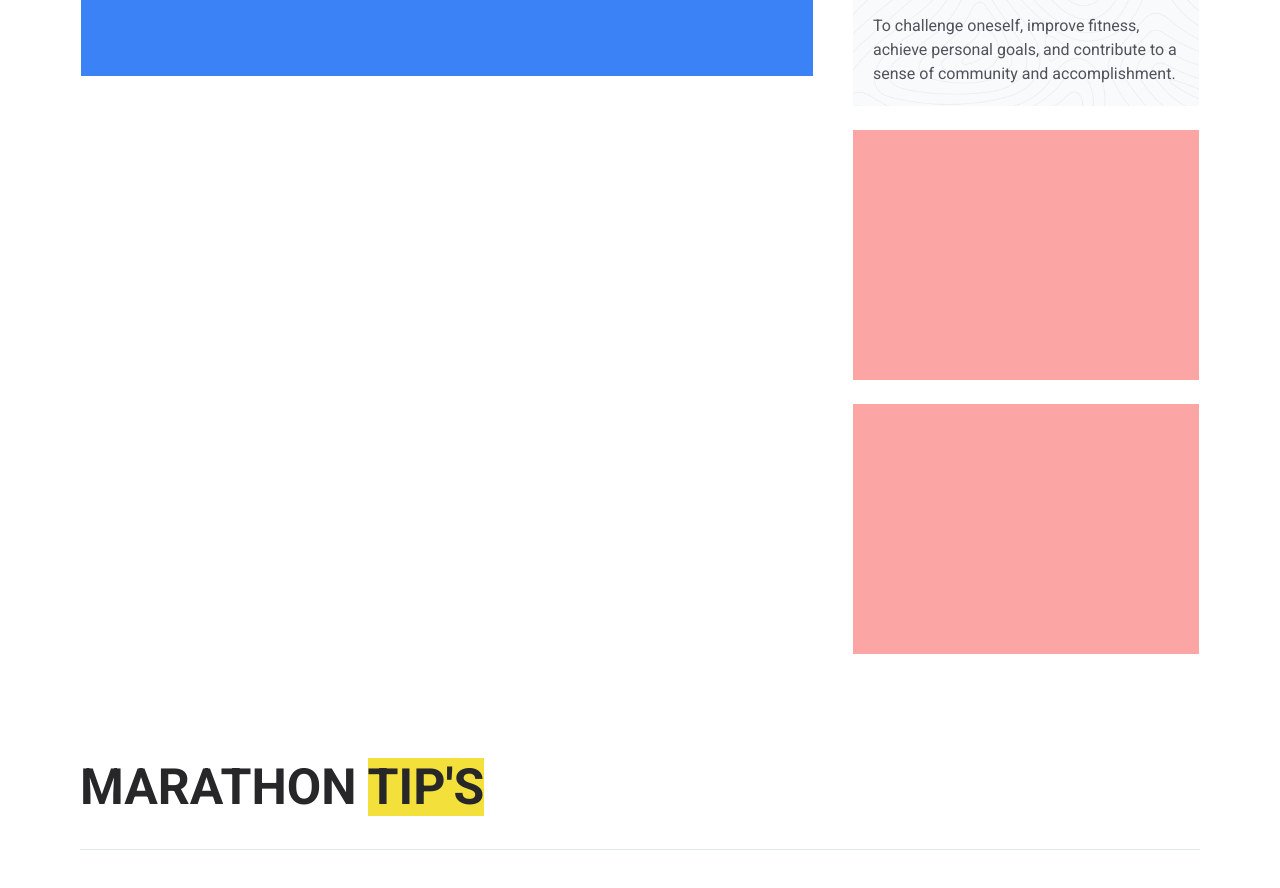
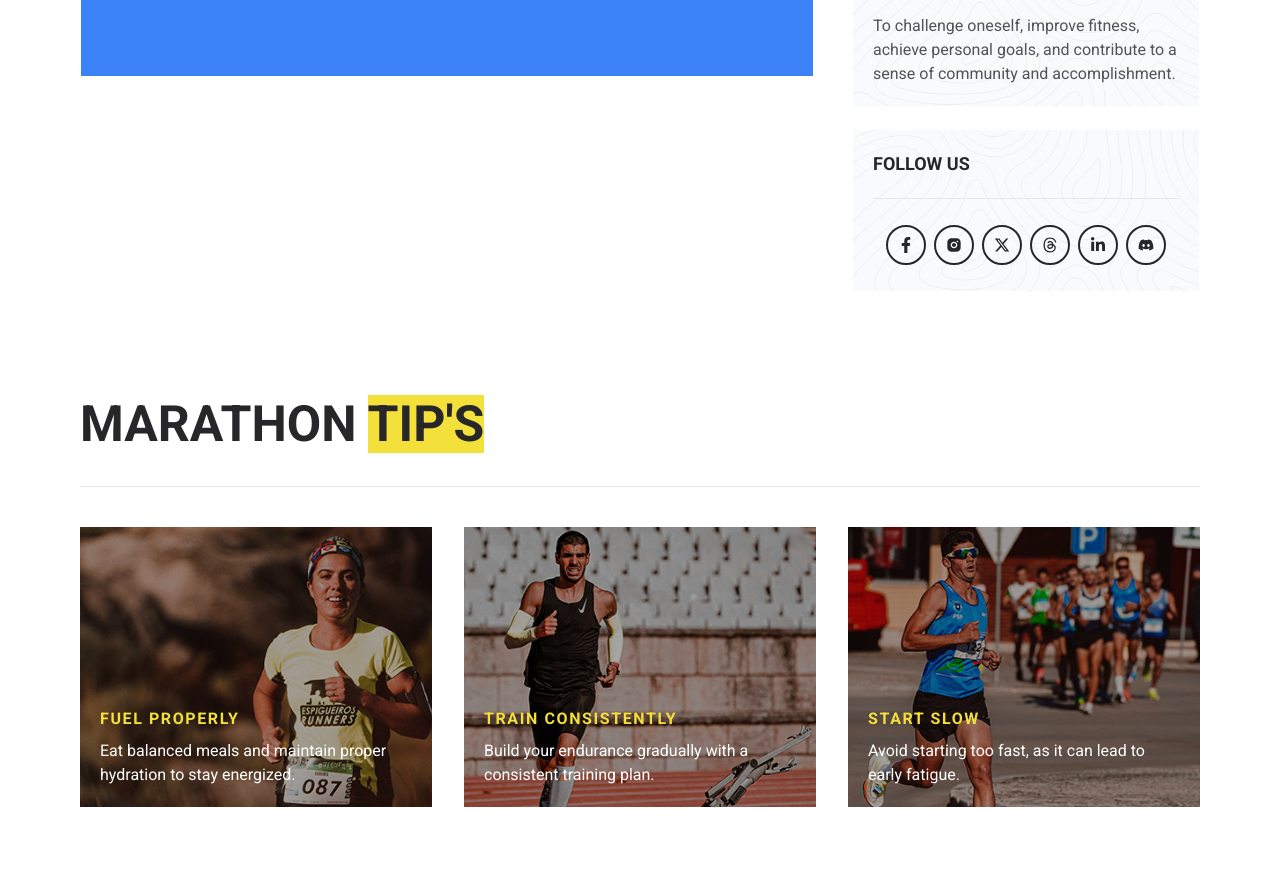
Before and after one commit to devrakibulrahman/raceflow-client-side, a React (Vite) app: page /marathon_details/1 in a window 1280 px wide. Shown: the part 920-1808 px from the top of the page. Built offline with nearby package versions, Linux system fonts and the light colour scheme.

Commit message:
details page left side design done on 01/05/2025 at 08:12 pm

```diff
--- a/src/pages/DetailsPage.jsx
+++ b/src/pages/DetailsPage.jsx
@@ -1,4 +1,7 @@
+import { FaDiscord, FaFacebookF, FaLinkedinIn } from "react-icons/fa";
+import { FaThreads, FaXTwitter } from "react-icons/fa6";
 import { MdKeyboardArrowRight } from "react-icons/md";
+import { RiInstagramFill } from "react-icons/ri";
 import { Link } from "react-router-dom";
 
 const DetailsPage = () => {
@@ -28,7 +31,7 @@ const DetailsPage = () => {
                         </div>
                         <div className="w-full min-h-[400px] grid grid-cols-1 gap-6">
                             <div className="w-full min-h-[200px] bg-slate-50 overflow-hidden">
-                                <div className="w-full min-h-[225px] bg-left-column1-img bg-cover bg-top bg-no-repeat"></div>
+                                <div className="w-full min-h-[225px] bg-left-column1-img bg-cover bg-top bg-no-repeat md:min-h-[400px] lg:min-h-[225px]"></div>
                                 <div className="w-full min-h-[100px] bg-pattern bg-cover bg-center bg-no-repeat p-5">
                                     <h3 className="font-roboto text-base text-para-gray font-normal">Marathon</h3>
                                     <div className="w-full mt-2 space-y-2">
@@ -37,11 +40,32 @@ const DetailsPage = () => {
                                     </div>
                                 </div>
                             </div>
-                            <div className="w-full min-h-[250px] bg-red-300">
-
-                            </div>
-                            <div className="w-full min-h-[250px] bg-red-300">
-
+                            <div className="w-full min-h-[100px] bg-slate-50">
+                                <div className="w-full min-h-[100px] bg-pattern bg-cover bg-center bg-no-repeat overflow-hidden p-5">
+                                    <h3 className="font-roboto text-lg font-bold uppercase text-head-charleston-green">Follow Us</h3>
+                                    <div className="w-full pt-2 border-t border-slate-200 mt-5">
+                                        <div className='w-full flex items-center justify-center flex-wrap gap-2 mt-[18px]'>
+                                            <div className="w-auto">
+                                                <Link className="p-[10px] inline-block border-2 border-head-charleston-green rounded-full transition ease-linear duration-200 hover:bg-primary-yellow hover:border-primary-yellow group"><FaFacebookF className="text-base text-head-charleston-green"></FaFacebookF></Link>
+                                            </div>
+                                            <div className="w-auto">
+                                                <Link className="p-[10px] inline-block border-2 border-head-charleston-green rounded-full transition ease-linear duration-200 hover:bg-primary-yellow hover:border-primary-yellow group"><RiInstagramFill className="text-base text-head-charleston-green"></RiInstagramFill></Link>
+                                            </div>
+                                            <div className="w-auto">
+                                                <Link className="p-[10px] inline-block border-2 border-head-charleston-green rounded-full transition ease-linear duration-200 hover:bg-primary-yellow hover:border-primary-yellow group"><FaXTwitter className="text-base text-head-charleston-green"></FaXTwitter></Link>
+                                            </div>
+                                            <div className="w-auto">
+                                                <Link className="p-[10px] inline-block border-2 border-head-charleston-green rounded-full transition ease-linear duration-200 hover:bg-primary-yellow hover:border-primary-yellow group"><FaThreads className="text-base text-head-charleston-green"></FaThreads></Link>
+                                            </div>
+                                            <div className="w-auto">
+                                                <Link className="p-[10px] inline-block border-2 border-head-charleston-green rounded-full transition ease-linear duration-200 hover:bg-primary-yellow hover:border-primary-yellow group"><FaLinkedinIn className="text-base text-head-charleston-green"></FaLinkedinIn></Link>
+                                            </div>
+                                            <div className="w-auto">
+                                                <Link className="p-[10px] inline-block border-2 border-head-charleston-green rounded-full transition ease-linear duration-200 hover:bg-primary-yellow hover:border-primary-yellow group"><FaDiscord className="text-base text-head-charleston-green"></FaDiscord></Link>
+                                            </div>
+                                        </div>
+                                    </div>
+                                </div>
                             </div>
                         </div>
                     </div>
```
